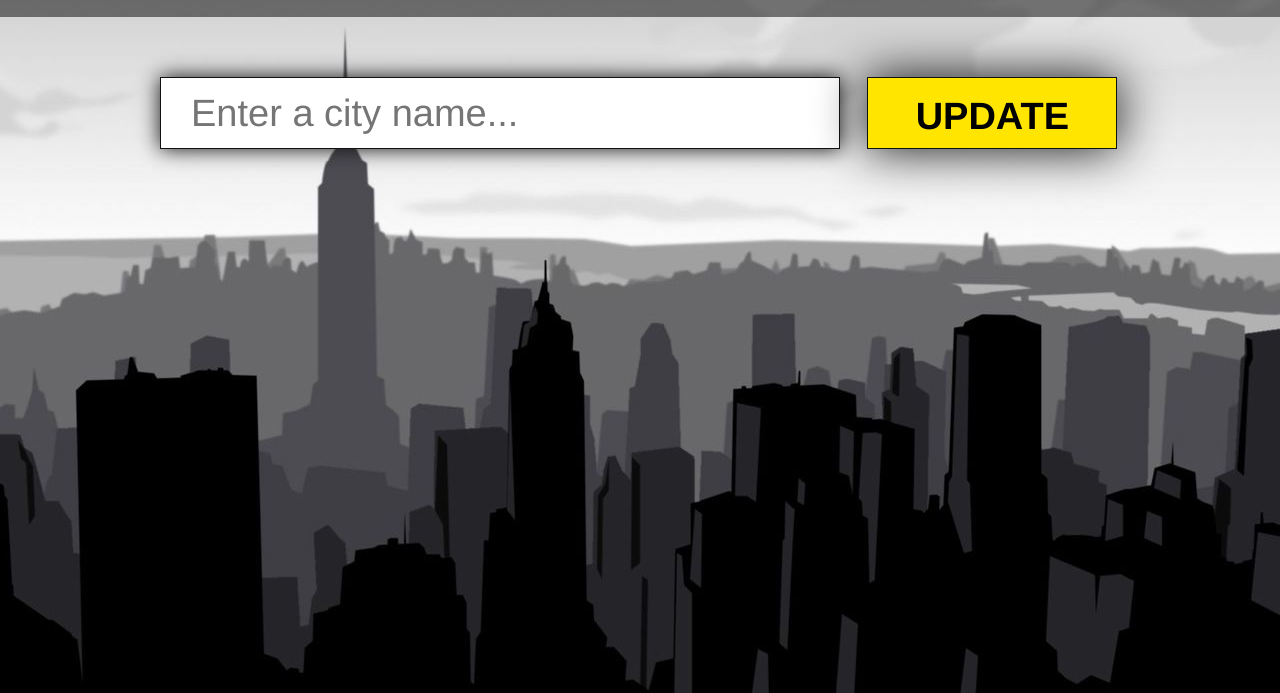
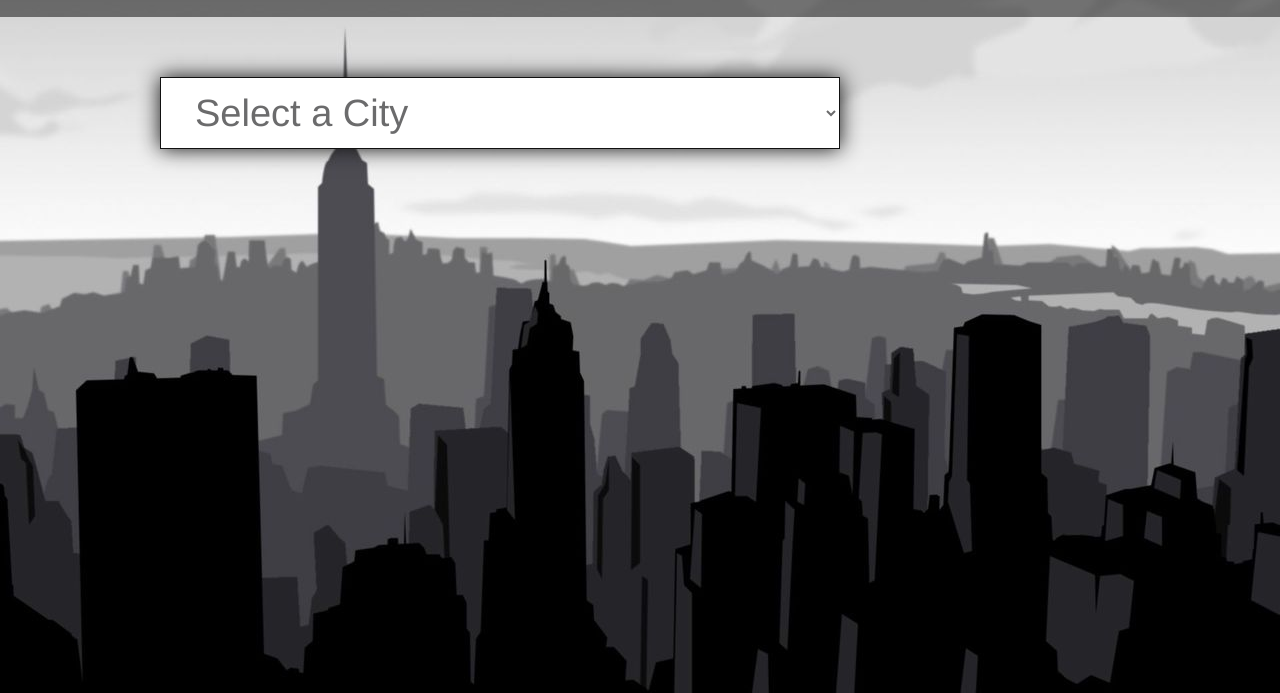
Before and after one commit to nadiaha/CitiPix, a plain HTML site: page index.html in a window 1280 px wide. Shown: the part 107-800 px from the top of the page. Drawn offline with nearby package versions, Linux system fonts and the light colour scheme.

Commit message:
Assignment 6 - CitiPix dropdown
CitiPix site - dropdown menu JS

```diff
--- a/index.html
+++ b/index.html
@@ -19,16 +19,16 @@
 			</div>
 		</header>
 			<div class="container">
-				<form id="city-select">
-					<input type="text" id="city-type" placeholder="Enter a city name...">
-					<input type="submit" value="Update" id="submit-btn">
+				<form>
+					<select id="city-type">
+						<option>Select a City</option>
+					</select>
 				</form>
 			</div>
 
 
-  			<script src='http://codepen.io/assets/libs/fullpage/jquery.js'></script>
-
- 			<script src="js/index.js"></script>
+  		<script src="https://code.jquery.com/jquery-2.2.4.js"></script>
+		<script src="js/script.js"></script>
 
 	</body>
 </html>
--- /dev/null
+++ b/js/script.js
@@ -0,0 +1,12 @@
+$(document).ready(function(){
+	var cities = [["NYC", 'nyc'], ["SF", 'sf'], ["LA", 'la'], ["ATX", 'austin'], ["SYD", 'sydney']];
+
+	$(cities).each(function(index, element){
+		$('#city-type').append("<option value='"+element[1]+"'>" + element[0] + "</option>");
+	});
+
+
+	$('#city-type').change(function(){
+		$('body').attr('class', $(this).val());
+	});
+});
```
Also changed, not shown: css/style.css (+7 -6 lines).
